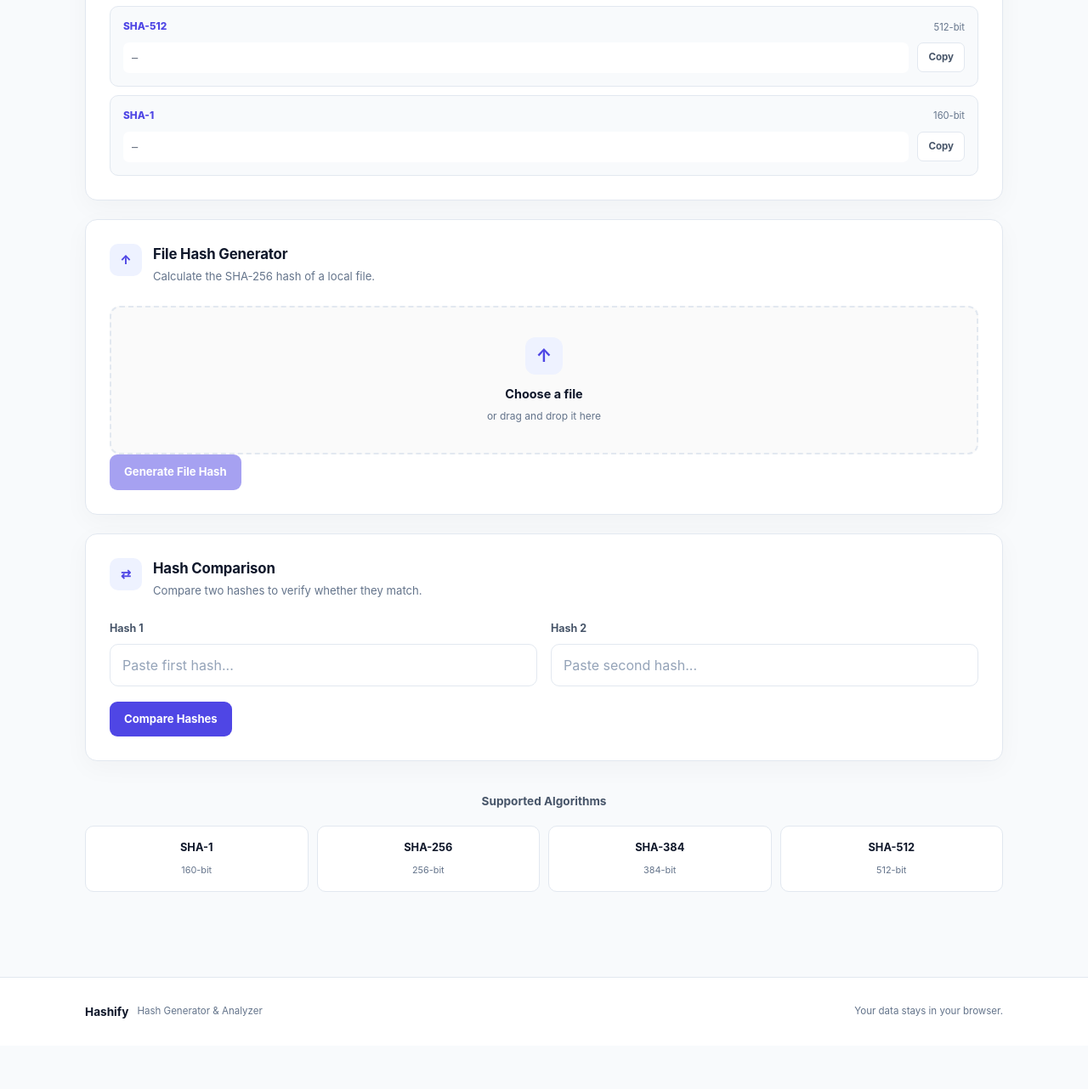
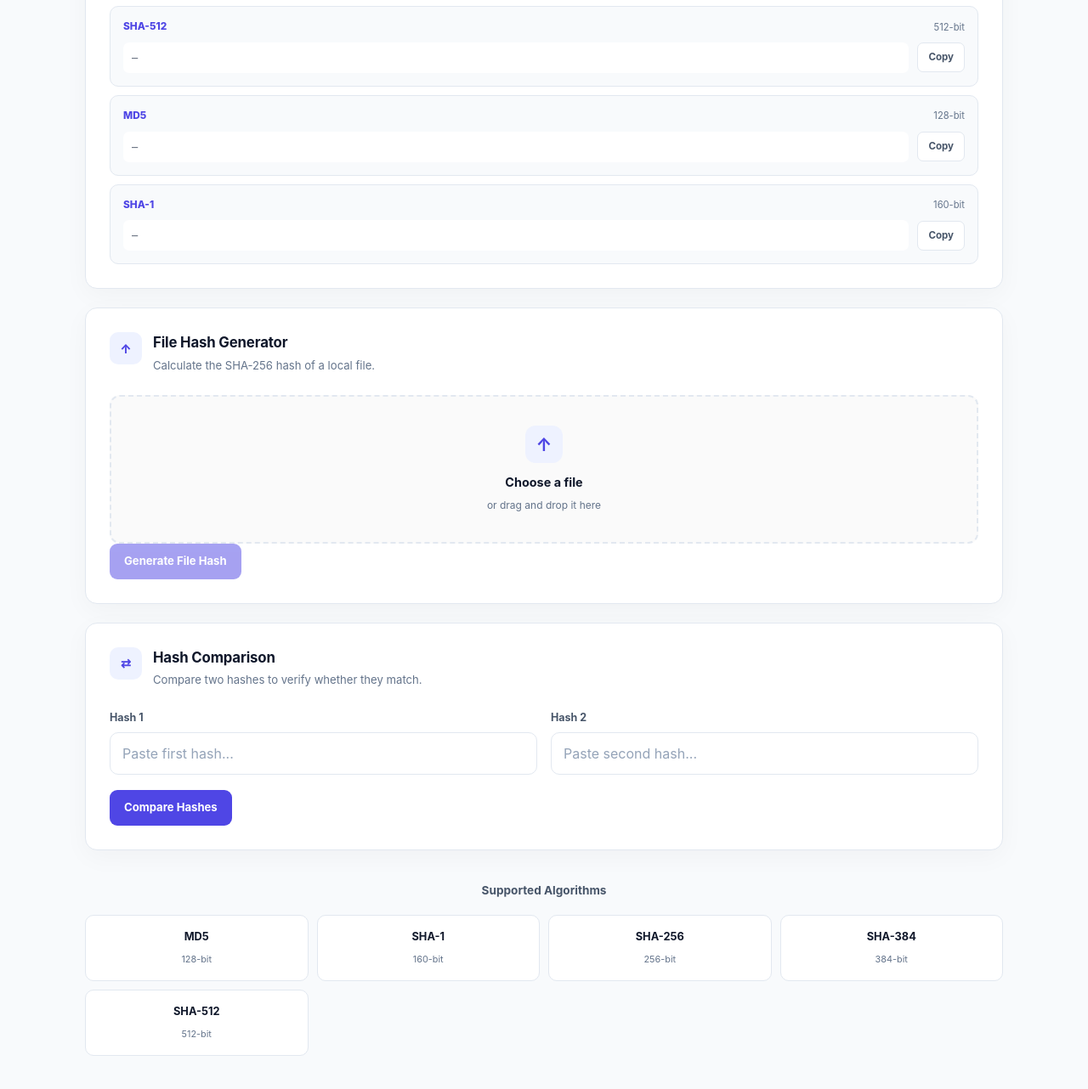
Before and after one commit to pokhrelsamir/Hashify, a plain HTML site: page index.html in a window 1280 px wide. Shown: the part 1129-2411 px from the top of the page at 85% size. Before the commit the page ends 2360 px from the top, so only its background shows below. Drawn offline with Linux system fonts and the light colour scheme.

Commit message:
MD5 HTML File Integration

```diff
--- a/index.html
+++ b/index.html
@@ -310,6 +310,44 @@
 
 
 
+                    <!-- MD5 -->
+
+                    <div class="hash-item">
+
+                        <div class="hash-meta">
+
+                            <span class="hash-algorithm">
+                                MD5
+                            </span>
+
+                            <span class="hash-length">
+                                128-bit
+                            </span>
+
+                        </div>
+
+
+                        <div class="hash-output">
+
+                            <code id="md5Result">
+                                —
+                            </code>
+
+
+                            <button
+                                class="copy-btn"
+                                data-target="md5Result"
+                                title="Copy hash"
+                            >
+                                Copy
+                            </button>
+
+                        </div>
+
+                    </div>
+
+
+
                     <!-- SHA-1 -->
 
                     <div class="hash-item">
@@ -574,6 +612,11 @@
                 <div class="algorithm-grid">
 
                     <div class="algorithm">
+                        <strong>MD5</strong>
+                        <span>128-bit</span>
+                    </div>
+
+                    <div class="algorithm">
                         <strong>SHA-1</strong>
                         <span>160-bit</span>
                     </div>
```
